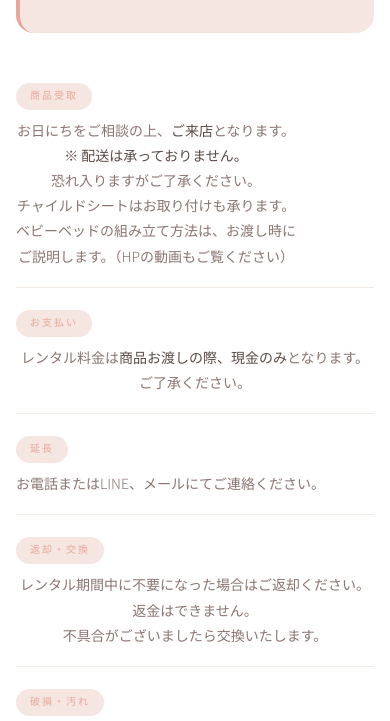
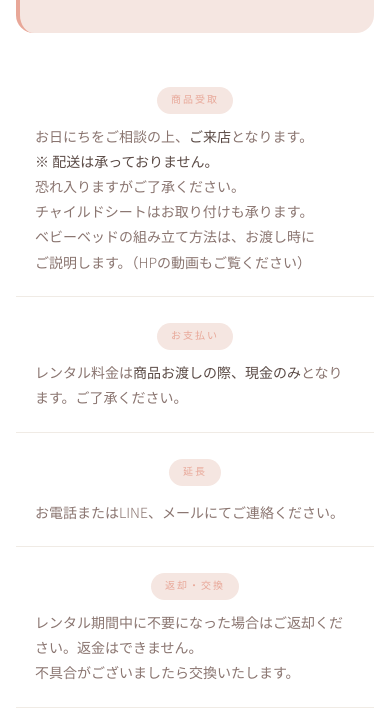
Before and after one commit to mumei-web/baby-item, a plain HTML site: page index.html in a window 390 px wide. Shown: the part 3913-4634 px from the top of the page. Drawn offline with nearby package versions, Linux system fonts and the light colour scheme.

Commit message:
Update style.css

```diff
--- a/style.css
+++ b/style.css
@@ -714,3 +714,23 @@ footer {
 @media (max-width: 768px) {
   .sp-br { display: block; content: ""; }
 }
+@media (max-width: 768px) {
+  /* ガイド内のテキストブロックを中央に整える */
+  .guide-row {
+    display: block;      /* 縦並びに強制 */
+    text-align: center;  /* テキストを中央寄せ */
+    padding: 20px 15px;  /* 左右に程よい余白を作る */
+  }
+
+  .guide-row p {
+    display: inline-block; /* 中央寄せしつつ、文章の左端は揃える（読みやすさ重視） */
+    text-align: left;      /* 文章自体は左端を揃えて読みやすく */
+    width: 100%;           /* 幅を広げる */
+    max-width: 320px;      /* 広がりすぎないように制限 */
+  }
+
+  .guide-label {
+    display: inline-block;
+    margin-bottom: 10px;   /* ラベル（商品受取など）の下に隙間を作る */
+  }
+}
```
